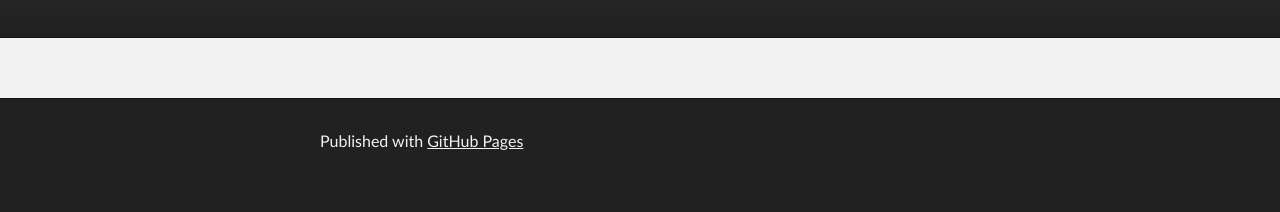
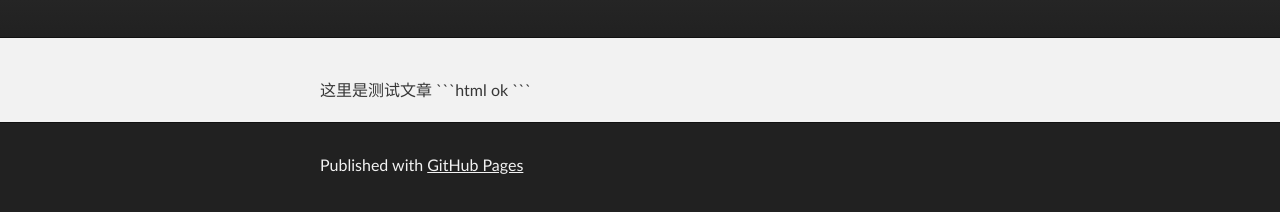
Before and after one commit to jiechina/jiechina.github.io, a plain HTML site: page test.html in a window 1280 px wide. Shown: the part 172-384 px from the top of the page. Drawn offline with Linux system fonts and the light colour scheme.

Commit message:
Update test.html

````diff
--- a/test.html
+++ b/test.html
@@ -27,7 +27,12 @@
     <!-- MAIN CONTENT -->
     <div id="main_content_wrap" class="outer">
       <section id="main_content" class="inner">
-
+这里是测试文章
+```html
+<html>
+    <body>ok</body>
+</html>
+```
       </section>
     </div>
 
````
